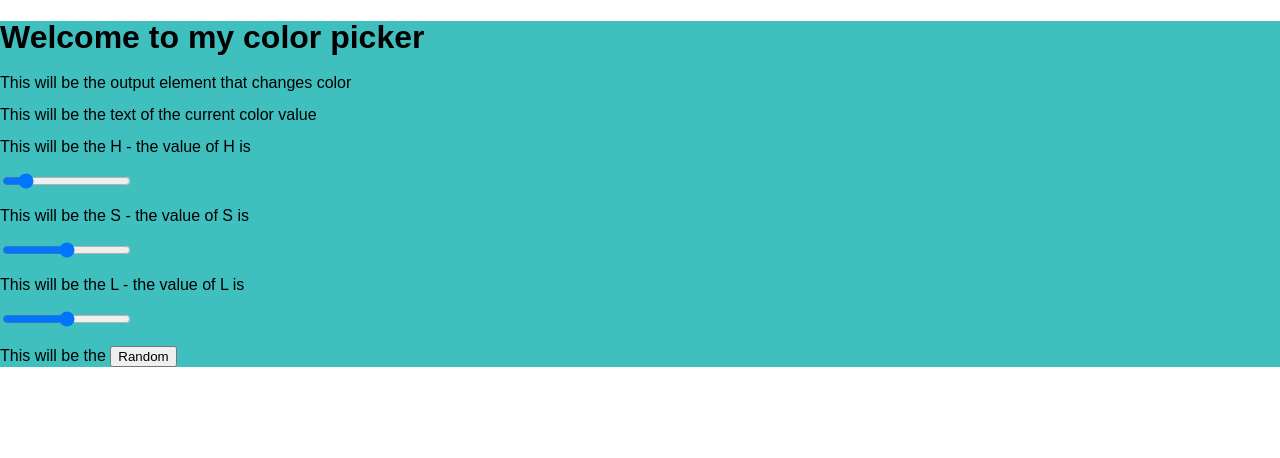
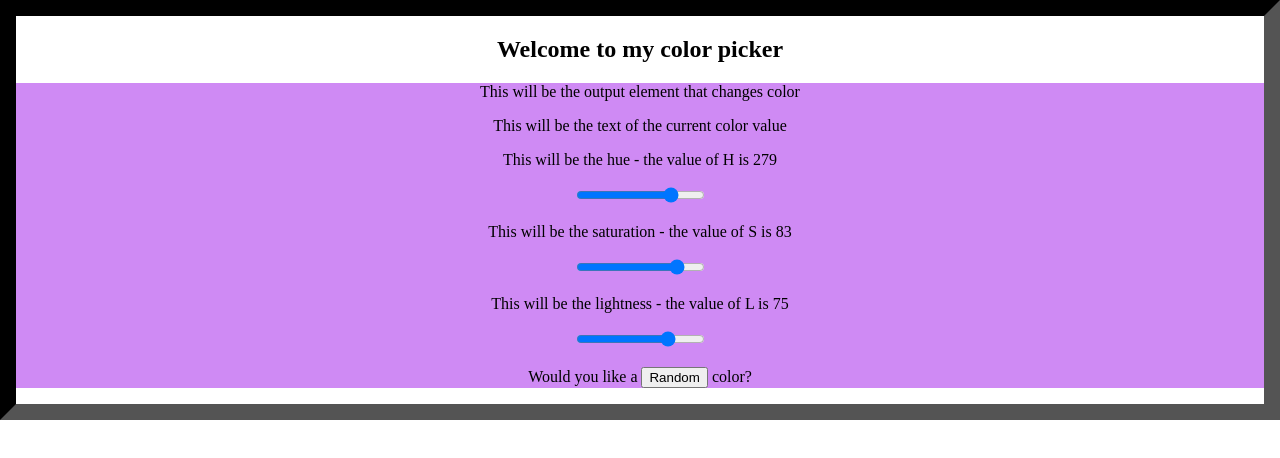
Before and after one commit to alsleaders/color-picker, a React (Create React App) app: page / in a window 1280 px wide. Shown: the top 458 px of the page. Built offline with nearby package versions, Linux system fonts and the light colour scheme.

Commit message:
random button work and sytling is fine

```diff
--- a/src/App.js
+++ b/src/App.js
@@ -1,94 +1,17 @@
 import React, { Component } from 'react'
 import HelloWorld from './components/HelloWorld'
+import SliderList from './components/SliderList'
 // import LSlider from './components/LSlider'
 // import SSlider from './components/SSlider'
 // import HSlider from './components/HSlider'
 
 class App extends Component {
-  state = {
-    valueH: 180,
-    HMessage: '',
-    valueS: 50,
-    SMessage: '',
-    valueL: 50,
-    LMessage: '',
-    backgroundColor: ''
-  }
-
-  changeH = event => {
-    // update valueH to whatever the slider is dropped to
-    console.log(event.target.value)
-    this.setState({
-      valueH: event.target.value,
-      HMessage: event.target.value
-    })
-    console.log(this.state.valueH)
-    // updateBackgroundColor()
-  }
-
-  changeS = event => {
-    // update valueS to whatever the slider is dropped to
-    console.log(event.target.value)
-    this.setState({
-      valueS: event.target.value,
-      SMessage: event.target.value
-      // backgroundColor: `hsl(${event.target.value}, 50%, 50%)`
-    })
-    console.log(this.state.valueS)
-  }
-
-  changeL = event => {
-    // update valueH to whatever the slider is dropped to
-    console.log(event.target.value)
-    this.setState({
-      valueL: event.target.value,
-      LMessage: event.target.value
-    })
-    console.log(this.state.valueL)
-  }
-
-  getBackgroundColorCss = () => {
-    return `hsl(${this.state.valueH}, ${this.state.valueS}%, ${
-      this.state.valueL
-    }%)`
-  }
   render() {
     return (
-      <main style={{ backgroundColor: this.getBackgroundColorCss() }}>
+      <section className="center-content">
         <HelloWorld />
-        This will be the output element that changes color
-        <p>This will be the text of the current color value </p>
-        <p>This will be the H - the value of H is {this.state.HMessage}</p>
-        <input
-          type="range"
-          min="0"
-          max="360"
-          className="slider"
-          id="HSlider"
-          onChange={this.changeH}
-        />
-        <p>This will be the S - the value of S is {this.state.SMessage}</p>
-        <input
-          type="range"
-          min="0"
-          max="100"
-          className="slider"
-          id="SSlider"
-          onChange={this.changeS}
-        />
-        <p>This will be the L - the value of L is {this.state.LMessage}</p>
-        <input
-          type="range"
-          min="0"
-          max="100"
-          className="slider"
-          id="LSlider"
-          onChange={this.changeL}
-        />
-        <p>
-          This will be the <button>Random</button>
-        </p>
-      </main>
+        <SliderList />
+      </section>
     )
   }
 }
--- /dev/null
+++ b/src/components/SliderList.js
@@ -0,0 +1,108 @@
+import React, { Component } from 'react'
+
+class SliderList extends Component {
+  state = {
+    valueH: 180,
+    valueS: 50,
+    valueL: 50,
+    backgroundColor: ''
+  }
+
+  changeH = event => {
+    // update valueH to whatever the slider is dropped to
+    console.log(event.target.value)
+    this.setState({
+      valueH: event.target.value,
+      HMessage: event.target.value
+    })
+    console.log(this.state.valueH)
+  }
+
+  changeS = event => {
+    // update valueS to whatever the slider is dropped to
+    console.log(event.target.value)
+    this.setState({
+      valueS: event.target.value,
+      SMessage: event.target.value
+    })
+    console.log(this.state.valueS)
+  }
+
+  changeL = event => {
+    // update valueH to whatever the slider is dropped to
+    console.log(event.target.value)
+    this.setState({
+      valueL: event.target.value,
+      LMessage: event.target.value
+    })
+    console.log(this.state.valueL)
+  }
+
+  getRandomColor = () => {
+    this.setState({
+      valueH: Math.floor(Math.random() * 360),
+      valueS: Math.floor(Math.random() * 100),
+      valueL: Math.floor(Math.random() * 100)
+    })
+  }
+
+  getBackgroundColorCss = () => {
+    return `hsl(${this.state.valueH}, ${this.state.valueS}%, ${
+      this.state.valueL
+    }%)`
+  }
+
+  componentDidMount = () => {
+    this.getRandomColor()
+  }
+  render() {
+    return (
+      <div>
+        <main style={{ backgroundColor: this.getBackgroundColorCss() }}>
+          This will be the output element that changes color
+          <p>This will be the text of the current color value </p>
+          <p>This will be the hue - the value of H is {this.state.valueH}</p>
+          <input
+            type="range"
+            min="0"
+            max="360"
+            value={this.state.valueH}
+            className="slider"
+            id="HSlider"
+            onChange={this.changeH}
+          />
+          <p>
+            This will be the saturation - the value of S is {this.state.valueS}
+          </p>
+          <input
+            type="range"
+            min="0"
+            max="100"
+            value={this.state.valueS}
+            className="slider"
+            id="SSlider"
+            onChange={this.changeS}
+          />
+          <p>
+            This will be the lightness - the value of L is {this.state.valueL}
+          </p>
+          <input
+            type="range"
+            min="0"
+            max="100"
+            value={this.state.valueL}
+            className="slider"
+            id="LSlider"
+            onChange={this.changeL}
+          />
+          <p>
+            Would you like a{' '}
+            <button onClick={this.getRandomColor}>Random</button> color?
+          </p>
+        </main>
+      </div>
+    )
+  }
+}
+
+export default SliderList
--- a/src/index.css
+++ b/src/index.css
@@ -1,5 +1,5 @@
 :root {
-  font: 16px / 1 sans-serif;
+  @import url('https://fonts.googleapis.com/css?family=Montaga&display=swap');
 }
 
 html {
@@ -10,3 +10,12 @@ body {
   margin: 0;
   min-height: 100%;
 }
+
+.center-content {
+  display: flex;
+  flex-direction: column;
+  justify-content: center;
+  align-content: center;
+  text-align: center;
+  border: inset black 1rem;
+}
```
